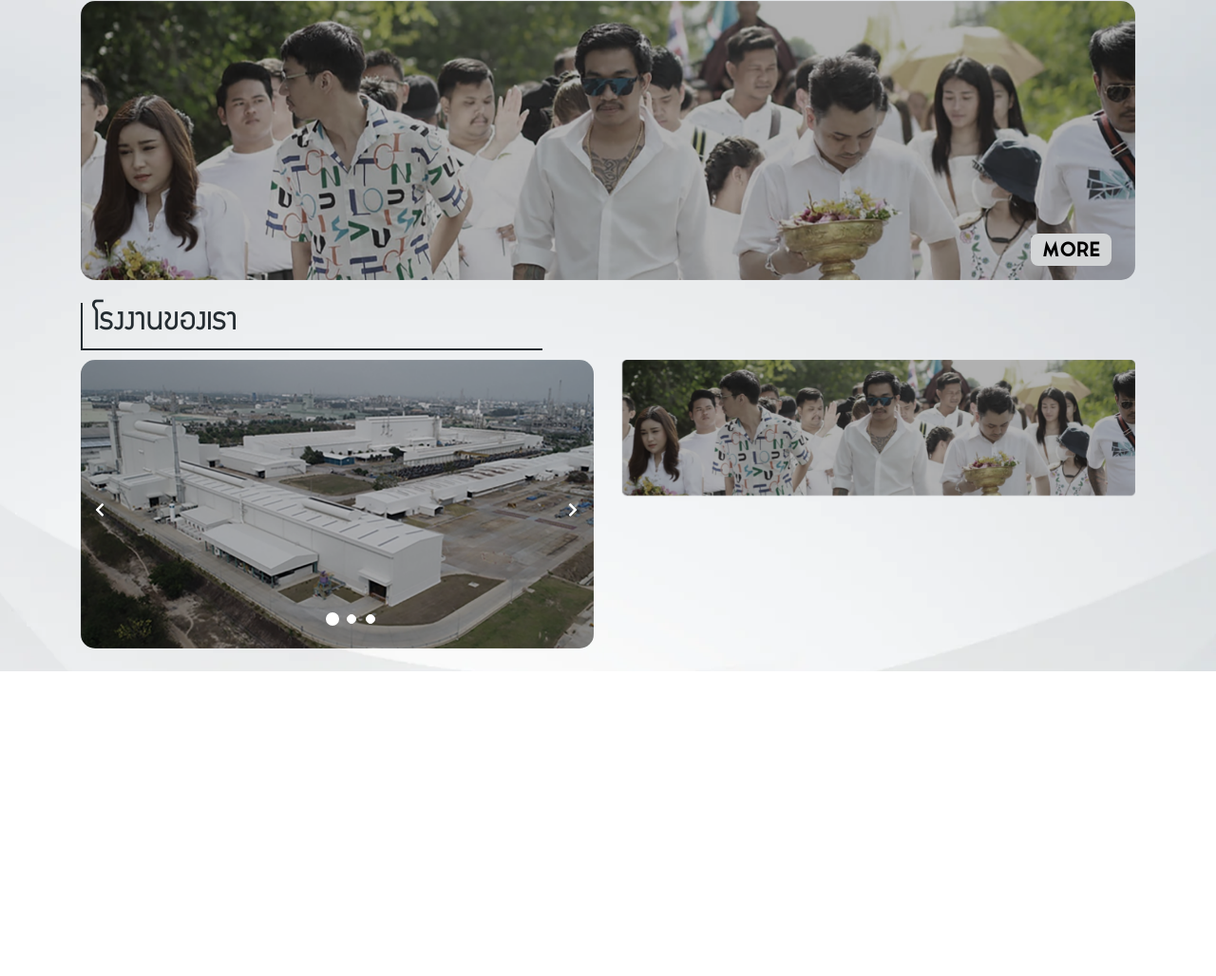
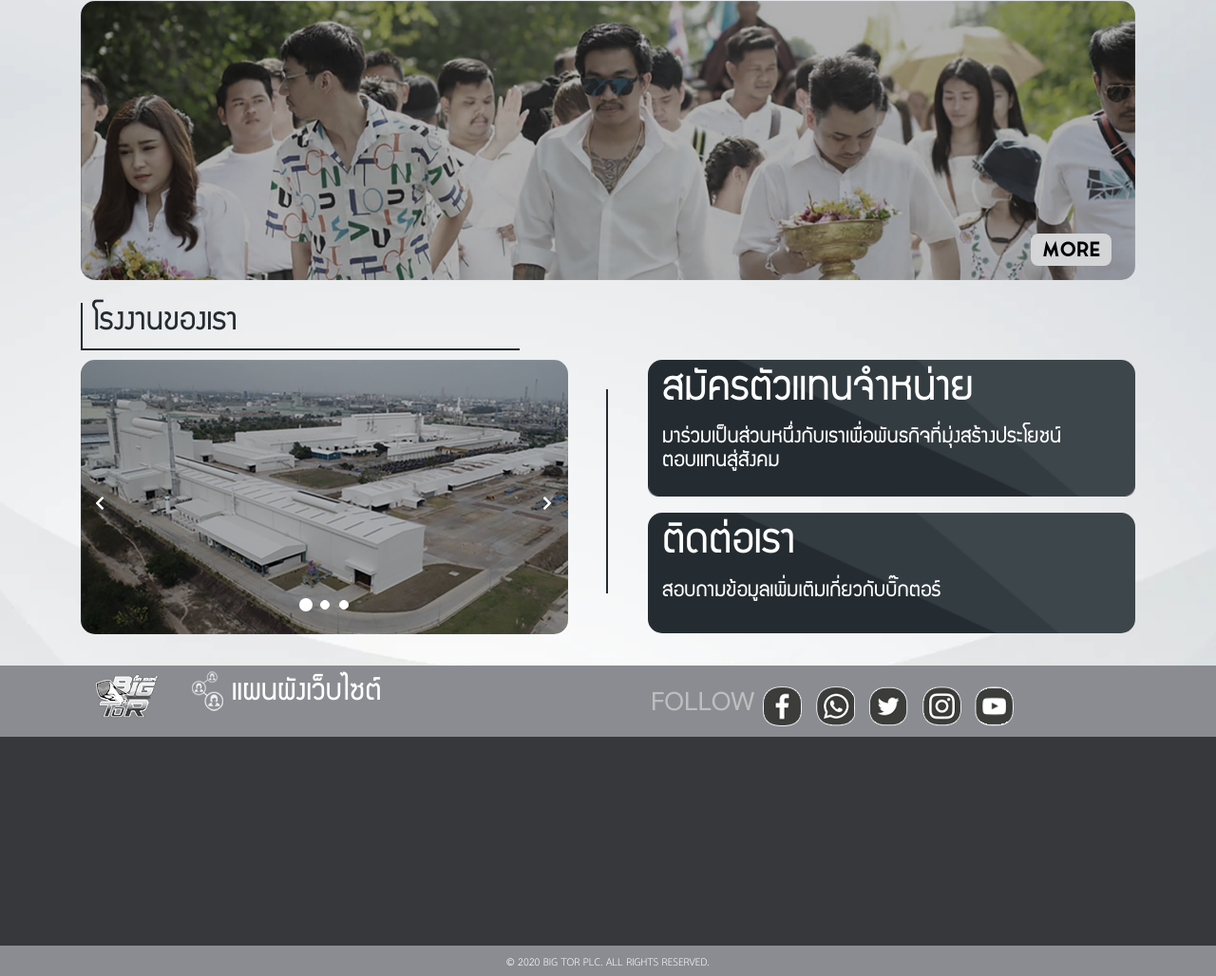
Before and after one commit to pimpae/bigtor-1, a plain HTML site: page index.html in a window 1280 px wide. Shown: the part 1613-2641 px from the top of the page at 95% size. Before the commit the page ends 2320 px from the top, so only its background shows below. Drawn offline with nearby package versions, Linux system fonts and the light colour scheme; some icons are missing.

Commit message:
12:22 AM 10/29/2020

```diff
--- a/css/main.css
+++ b/css/main.css
@@ -17,7 +17,18 @@
   font-style: normal;
   font-variant:initial;
 }
-
+@font-face{
+  font-family: THSarabun;
+  src: url(../fonts/THSarabun.ttf);
+  font-style: normal;
+  font-variant:initial;
+}
+@font-face{
+  font-family: THSarabun-Bold;
+  src: url(../fonts/THSarabun-Bold.ttf);
+  font-style: normal;
+  font-variant:initial;
+}
 
 /*html {
   scroll-behavior: smooth;
@@ -286,7 +297,9 @@ nav .order-2 form input[type="text"]:focus{
 
 .box2 img{
   border-radius: 15px;
+
 }
+
 .box2 .bm{
   background-color: rgba(0,0,0,.6);
   height: 140px;
@@ -328,6 +341,8 @@ nav .order-2 form input[type="text"]:focus{
   border-radius: 15px;
 }
 
+
+
 .box4 h3{
   color: #242c31;
   font-family: supermarket;
@@ -341,3 +356,105 @@ nav .order-2 form input[type="text"]:focus{
 .sl-index li img{
   border-radius: 15px;
 }
+
+.box4-1{
+  width: 95% !important;
+}
+.box4-2{
+  width: 95%;
+  float: right;
+  margin-top: 60px;
+}
+
+
+
+
+.bbr2:after{
+  content: "";
+  position: absolute;
+  top: 0;
+  right: 0;
+  height: 60%;
+  margin-top: 16%;
+  border-right: 2px solid #242c31;
+}
+.m-box4{
+  padding: 15px;
+  padding-top:  5px;
+  background: url(../images/bg-sl.png);
+  background-position: top center;
+  background-repeat: no-repeat;
+  background-size: 100% auto;
+  margin-bottom: 10px;
+  border-radius: 15px;
+}
+.m-box4 h2{
+  color: #fff;
+  font-family: supermarket;
+  font-size: 48px;
+}
+.m-box4 p{
+  color: #fff;
+  font-family: supermarket;
+  font-size: 24px;
+  line-height: 25px;
+}
+.f-1{
+  background-color: #8a8c91;
+  padding-top: 5px !important;
+  padding-bottom: 15px !important;
+  height: 75px;
+}
+.f-2{
+  background-color: #37383c;
+  padding: 5px;
+  min-height: 220px;
+}
+.f-3{
+  background-color: #8a8c91;
+  padding: 5px;
+  line-height: 32px;
+  min-height: 30px;
+  text-align: center;
+  color: #fff;
+  font-family: THSarabun;
+}
+footer .gy{
+  filter: grayscale(100%);
+  display: inline;
+  margin-right: 30px;
+}
+footer .gy:hover{
+  filter: grayscale(0%);
+  transition: box-shadow .3s ease-out;
+}
+footer .mapx-text{
+  color: #fff;
+  font-family: supermarket;
+  font-size: 34px;
+  display: inline;
+}
+footer .ss-x{
+  font-family: THSarabun-Bold;
+  text-transform: uppercase;
+  color: #bebebe;
+  font-size: 40px;
+  padding-left: 30px;
+  cursor: default;
+  padding-top: 5px;
+}
+
+footer .ss-x{
+  font-family: THSarabun-Bold;
+  text-transform: uppercase;
+  color: #bebebe;
+  font-size: 40px;
+  padding-left: 30px;
+  cursor: default;
+  margin-bottom: -30px;
+  padding-top: 5px;
+}
+footer .ss{
+  margin-left: 5px;
+  margin-right: 5px;
+}
--- a/index.html
+++ b/index.html
@@ -186,7 +186,8 @@
 
                 <div class="col p-0 box4">
                     <div class="row">
-                        <div class="col-lg-6 col-12">
+                        <div class="col-lg-6 col-12 bbr2">
+                            <div class="col p-0 box4-1">
                                 <h3>โรงงานของเรา</h3>
                                     <ul id="sl-index" class="sl-index">
                                         <li>
@@ -201,9 +202,22 @@
                                         </li>
                                     </ul>
                             </div>
-                        <div class="col-lg-6 col-12">
-                            <h3 style="opacity: 0">โรงงานของเรา</h3>
-                            <img src="images/l47.png" class="img-fluid d-block mx-auto ">
+                        </div>
+                        <div class="col-lg-6 col-12 ">
+                            <div class="col p-0 box4-2">
+                                <a href="#">
+                                    <div class="m-box4">
+                                        <h2>สมัครตัวแทนจำหน่าย</h2>
+                                        <p>มาร่วมเป็นส่วนหนึ่งกับเราเพื่อพันธกิจที่มุ่งสร้างประโยชน์<br>ตอบแทนสู่สังคม</p>
+                                    </div>
+                                </a>
+                                <a href="#">
+                                    <div class="m-box4">
+                                        <h2>ติดต่อเรา</h2>
+                                        <p>สอบถามข้อมูลเพิ่มเติมเกี่ยวกับบิ๊กตอร์</p>
+                                    </div>
+                                </a>
+                            </div>
                         </div>
 
                     </div>
@@ -216,7 +230,46 @@
         </div>
     </main>
     <footer>
+        <div class="container-fluid p-0 f-1">
+            <div class="container">
+                <div class="col">
+                    <div class="row">
+                        <div class="col-lg-6 col-12">
+                            <a href="#">
+                                <img src="images/logo-g.png" class="img-fluid gy">
+                            </a>
+                            <a href="#" class="mapx-text">
+                                <img src="images/site-map-icon.png"> แผนผังเว็บไซต์
+                            </a>
+                        </div>
+                        <div class="col-lg-6 col-12">
+                            <span class="ss-x">Follow</span>
+                            <a href="#" class="ss">
+                                <img src="images/ss1.png">
+                            </a>
+                            <a href="#" class="ss">
+                                <img src="images/ss2.png">
+                            </a>
+                            <a href="#" class="ss">
+                                <img src="images/ss3.png">
+                            </a>
+                            <a href="#" class="ss">
+                                <img src="images/ss4.png">
+                            </a>
+                            <a href="#" class="ss">
+                                <img src="images/ss5.png">
+                            </a>
+                        </div>
+                    </div>
+                </div>
+            </div>
+        </div>
+        <div class="container-fluid p-0 f-2">
 
+        </div>
+        <div class="container-fluid p-0 f-3">
+            © 2020 BIG TOR PLC. ALL RIGHTS RESERVED.
+        </div>
     </footer>
 
     <script src="https://code.jquery.com/jquery-3.5.1.min.js"></script>
```
Also changed, not shown: fonts/THSarabun-Bold.ttf (added), fonts/THSarabun.ttf (added), images/bg-sl.png (added), images/logo-g.png (added), images/site-map-icon.png (added), images/ss1.png (added), images/ss2.png (added), images/ss3.png (added), images/ss4.png (added), images/ss5.png (added). Lines whose indentation alone changed are shown as unchanged.
